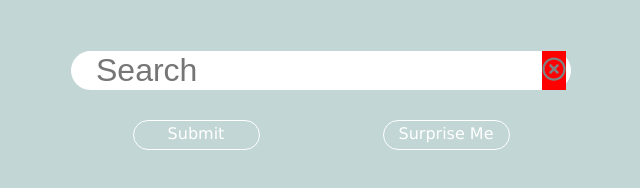
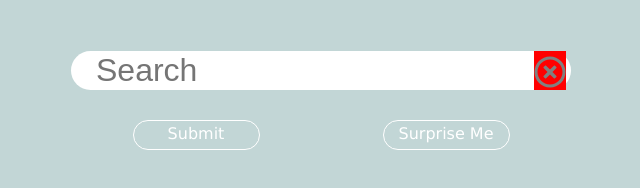
Before and after one commit to ewrjontan/quikwik, a plain HTML site: page index.html in a window 1280 px wide. Shown: the part 244-432 px from the top of the page, 319-959 px from the left. Drawn offline with nearby package versions, Linux system fonts and the light colour scheme.

Commit message:
Update index.html

```diff
--- a/index.html
+++ b/index.html
@@ -25,7 +25,7 @@
           <input id="search-input" type="text" autocomplete="off" placeholder="Search"></input>
 
         </form>
-        <div id="clear-input"><i class="far fa-times-circle"></i></div>
+        <div id="clear-input"><i class="far fa-times-circle fa-lg"></i></div>
       </div>
 
       <div id="button-container">
```
